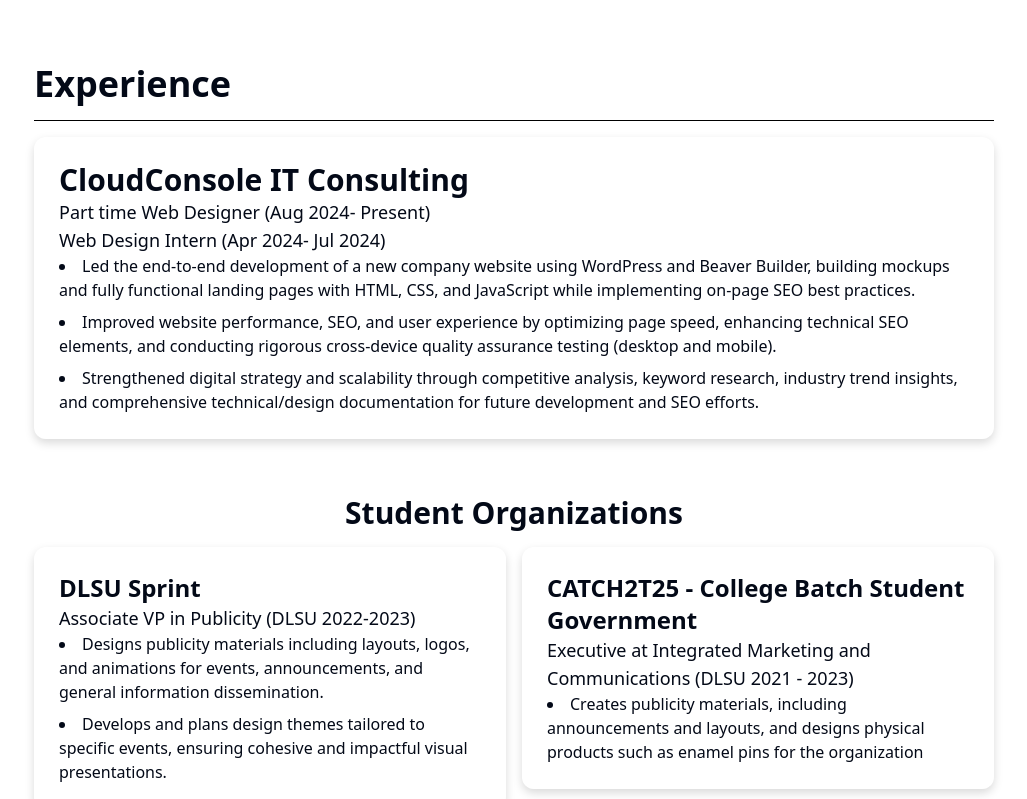
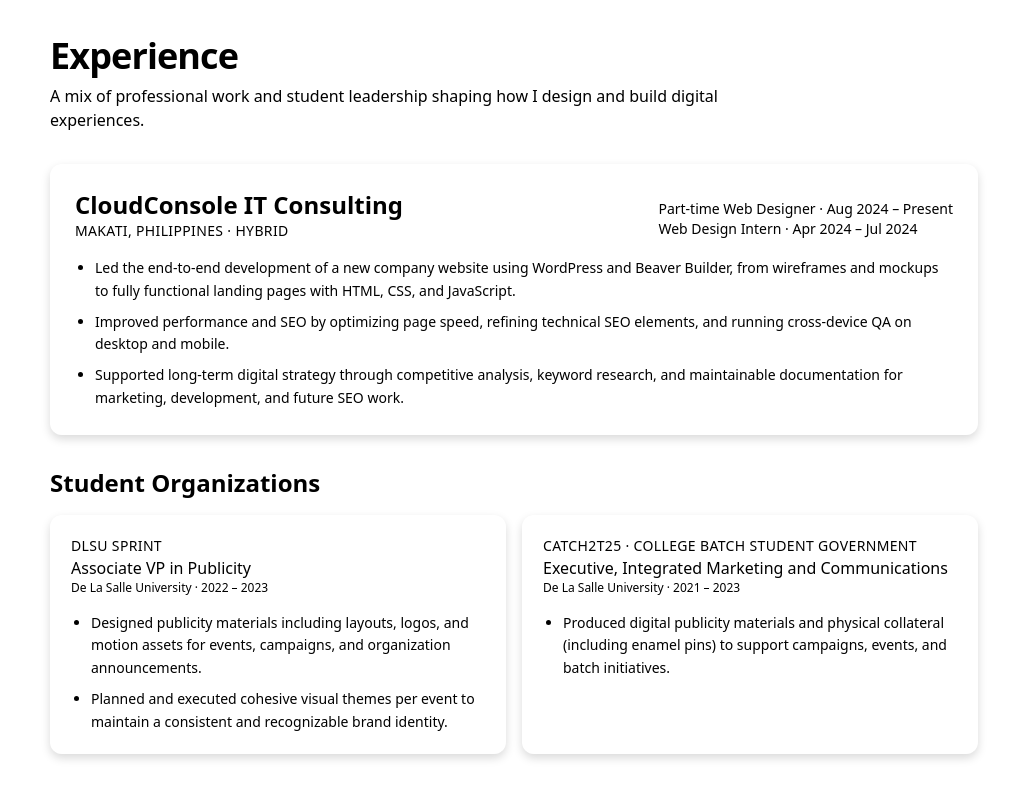
Before and after one commit to frncs-dc/portfolio, a Next.js app: page / in a window 1280 px wide. Shown: the part 3260-4059 px from the top of the page, without its empty margins (126-1153 px from the left). Built offline with nearby package versions, Linux system fonts and the light colour scheme.

Commit message:
feat: updated experience

```diff
--- a/src/components/experienceSection.js
+++ b/src/components/experienceSection.js
@@ -7,96 +7,114 @@
 
 export default function ExperienceSection() {
     return (
-        <section
-            className="relative z-10 min-h-screen
-            flex flex-col justify-center items-center gap-4"
-        >
-            <div className="text-4xl text-left font-bold w-full">
-                Experience
-            </div>
-            <hr className="w-full border-1/2 border-black" />
-            <div className="flex flex-row gap-4">
-                <div
-                    className="glass-effect p-6 rounded-2xl border-2 border-white
-                h-full"
-                >
-                    <div className="text-3xl font-bold">
-                        CloudConsole IT Consulting
+        <section className="relative z-10 my-24 flex justify-center px-4 text-black">
+            <div className="flex w-full max-w-5xl flex-col gap-8">
+                <div>
+                    <h2 className="text-3xl font-semibold tracking-tight sm:text-4xl">
+                        Experience
+                    </h2>
+                    <p className="mt-2 max-w-2xl text-base">
+                        A mix of professional work and student leadership
+                        shaping how I design and build digital experiences.
+                    </p>
+                </div>
+
+                {/* Professional Experience */}
+                <div className="glass-effect rounded-2xl border border-white/40 bg-white/5 p-6 shadow-sm">
+                    <div className="flex flex-col gap-2 sm:flex-row sm:items-baseline sm:justify-between">
+                        <div>
+                            <h3 className="text-2xl font-semibold">
+                                CloudConsole IT Consulting
+                            </h3>
+                            <p className="text-sm uppercase tracking-wide">
+                                Makati, Philippines · Hybrid
+                            </p>
+                        </div>
+                        <div className="text-sm">
+                            <p>Part-time Web Designer · Aug 2024 – Present</p>
+                            <p>Web Design Intern · Apr 2024 – Jul 2024</p>
+                        </div>
                     </div>
 
-                    <div className="text-lg">
-                        Part time Web Designer (Aug 2024- Present)
-                    </div>
-                    <div className="text-lg">
-                        Web Design Intern (Apr 2024- Jul 2024)
-                    </div>
-                    <ul className="list-disc list-inside space-y-2">
+                    <ul className="mt-4 list-disc space-y-2 pl-5 text-sm leading-relaxed">
                         <li>
                             Led the end-to-end development of a new company
-                            website using WordPress and Beaver Builder, building
-                            mockups and fully functional landing pages with
-                            HTML, CSS, and JavaScript while implementing on-page
-                            SEO best practices.
+                            website using WordPress and Beaver Builder, from
+                            wireframes and mockups to fully functional landing
+                            pages with HTML, CSS, and JavaScript.
                         </li>
                         <li>
-                            Improved website performance, SEO, and user
-                            experience by optimizing page speed, enhancing
-                            technical SEO elements, and conducting rigorous
-                            cross-device quality assurance testing (desktop and
-                            mobile).
+                            Improved performance and SEO by optimizing page
+                            speed, refining technical SEO elements, and running
+                            cross-device QA on desktop and mobile.
                         </li>
                         <li>
-                            Strengthened digital strategy and scalability
-                            through competitive analysis, keyword research,
-                            industry trend insights, and comprehensive
-                            technical/design documentation for future
-                            development and SEO efforts.
+                            Supported long-term digital strategy through
+                            competitive analysis, keyword research, and
+                            maintainable documentation for marketing,
+                            development, and future SEO work.
                         </li>
                     </ul>
                 </div>
-            </div>
 
-            {/* Student Organizations */}
-            <div className="text-3xl font-bold mt-10">
-                Student Organizations
-            </div>
-            {/* 2 COLUMN LAYOUT */}
-            <div className="flex flex-row gap-4">
-                {/* FIRST COLUMN */}
-                <div className="glass-effect p-6 rounded-2xl border-2 border-white h-full flex-1/2">
-                    <div className="text-2xl font-bold">DLSU Sprint</div>
-                    <div className="text-lg">
-                        Associate VP in Publicity (DLSU 2022-2023)
+                {/* Student Organizations */}
+                <div className="flex flex-col gap-4">
+                    <h3 className="text-2xl font-semibold">
+                        Student Organizations
+                    </h3>
+                    <div className="grid gap-4 md:grid-cols-2">
+                        {/* FIRST COLUMN */}
+                        <div className="glass-effect flex flex-col gap-3 rounded-2xl border border-white/40 bg-white/5 p-5">
+                            <div>
+                                <p className="text-sm font-medium uppercase tracking-wide">
+                                    DLSU Sprint
+                                </p>
+                                <p className="text-base">
+                                    Associate VP in Publicity
+                                </p>
+                                <p className="text-xs">
+                                    De La Salle University · 2022 – 2023
+                                </p>
+                            </div>
+                            <ul className="mt-1 list-disc space-y-2 pl-5 text-sm leading-relaxed">
+                                <li>
+                                    Designed publicity materials including
+                                    layouts, logos, and motion assets for
+                                    events, campaigns, and organization
+                                    announcements.
+                                </li>
+                                <li>
+                                    Planned and executed cohesive visual themes
+                                    per event to maintain a consistent and
+                                    recognizable brand identity.
+                                </li>
+                            </ul>
+                        </div>
+
+                        {/* SECOND COLUMN */}
+                        <div className="glass-effect flex flex-col gap-3 rounded-2xl border border-white/40 bg-white/5 p-5">
+                            <div>
+                                <p className="text-sm font-medium uppercase tracking-wide">
+                                    CATCH2T25 · College Batch Student Government
+                                </p>
+                                <p className="text-base">
+                                    Executive, Integrated Marketing and
+                                    Communications
+                                </p>
+                                <p className="text-xs">
+                                    De La Salle University · 2021 – 2023
+                                </p>
+                            </div>
+                            <ul className="mt-1 list-disc space-y-2 pl-5 text-sm leading-relaxed">
+                                <li>
+                                    Produced digital publicity materials and
+                                    physical collateral (including enamel pins)
+                                    to support campaigns, events, and batch
+                                    initiatives.
+                                </li>
+                            </ul>
+                        </div>
                     </div>
-                    <ul className="list-disc list-inside space-y-2">
-                        <li>
-                            Designs publicity materials including layouts,
-                            logos, and animations for events, announcements, and
-                            general information dissemination.
-                        </li>
-                        <li>
-                            Develops and plans design themes tailored to
-                            specific events, ensuring cohesive and impactful
-                            visual presentations.
-                        </li>
-                    </ul>
-                </div>
-                {/* SECOND COLUMN */}
-                <div className="glass-effect p-6 rounded-2xl border-2 border-white h-full flex-1/2">
-                    <div className="text-2xl font-bold">
-                        CATCH2T25 - College Batch Student Government
-                    </div>
-                    <div className="text-lg">
-                        Executive at Integrated Marketing and Communications
-                        (DLSU 2021 - 2023)
-                    </div>
-                    <ul className="list-disc list-inside space-y-2">
-                        <li>
-                            Creates publicity materials, including announcements
-                            and layouts, and designs physical products such as
-                            enamel pins for the organization
-                        </li>
-                    </ul>
                 </div>
             </div>
         </section>
```
